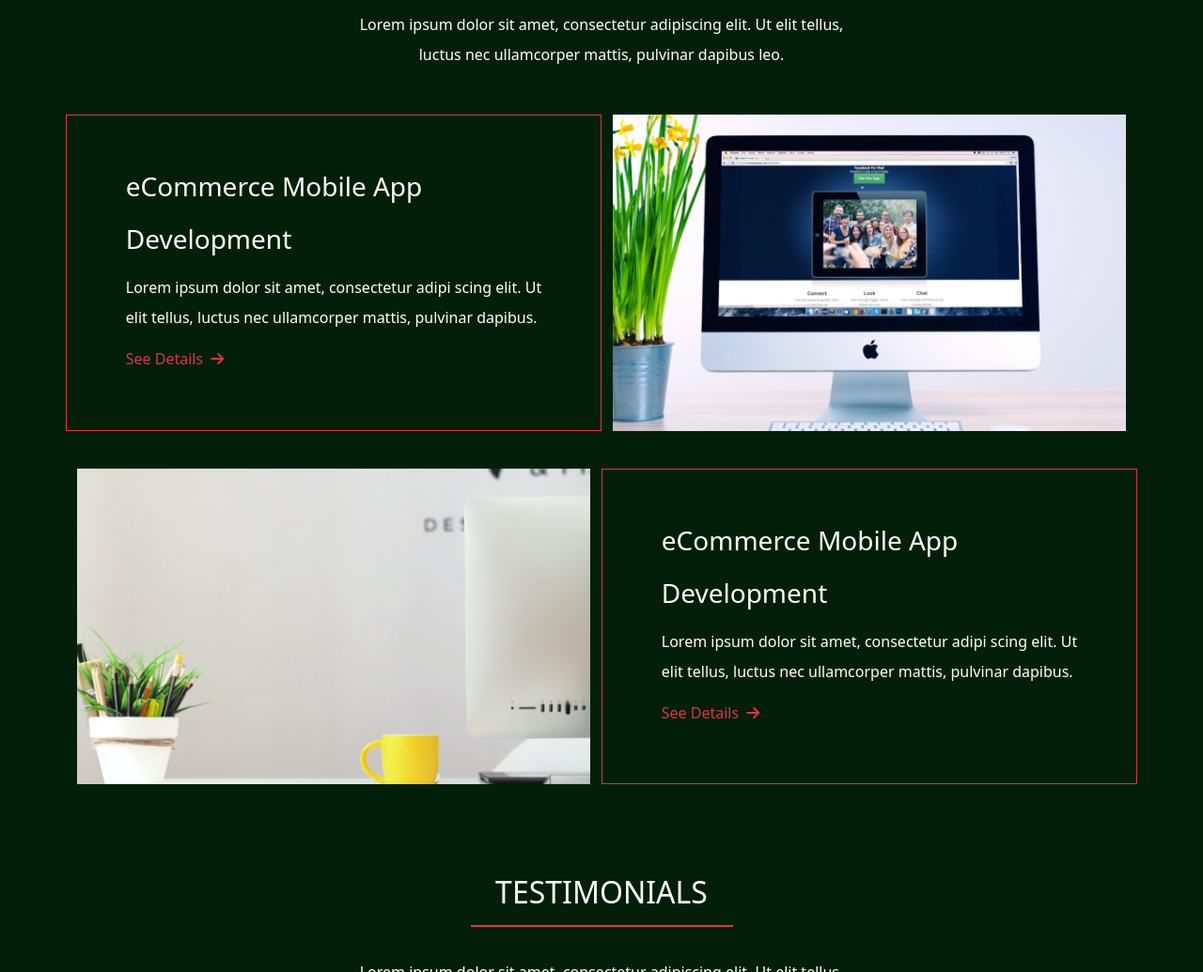
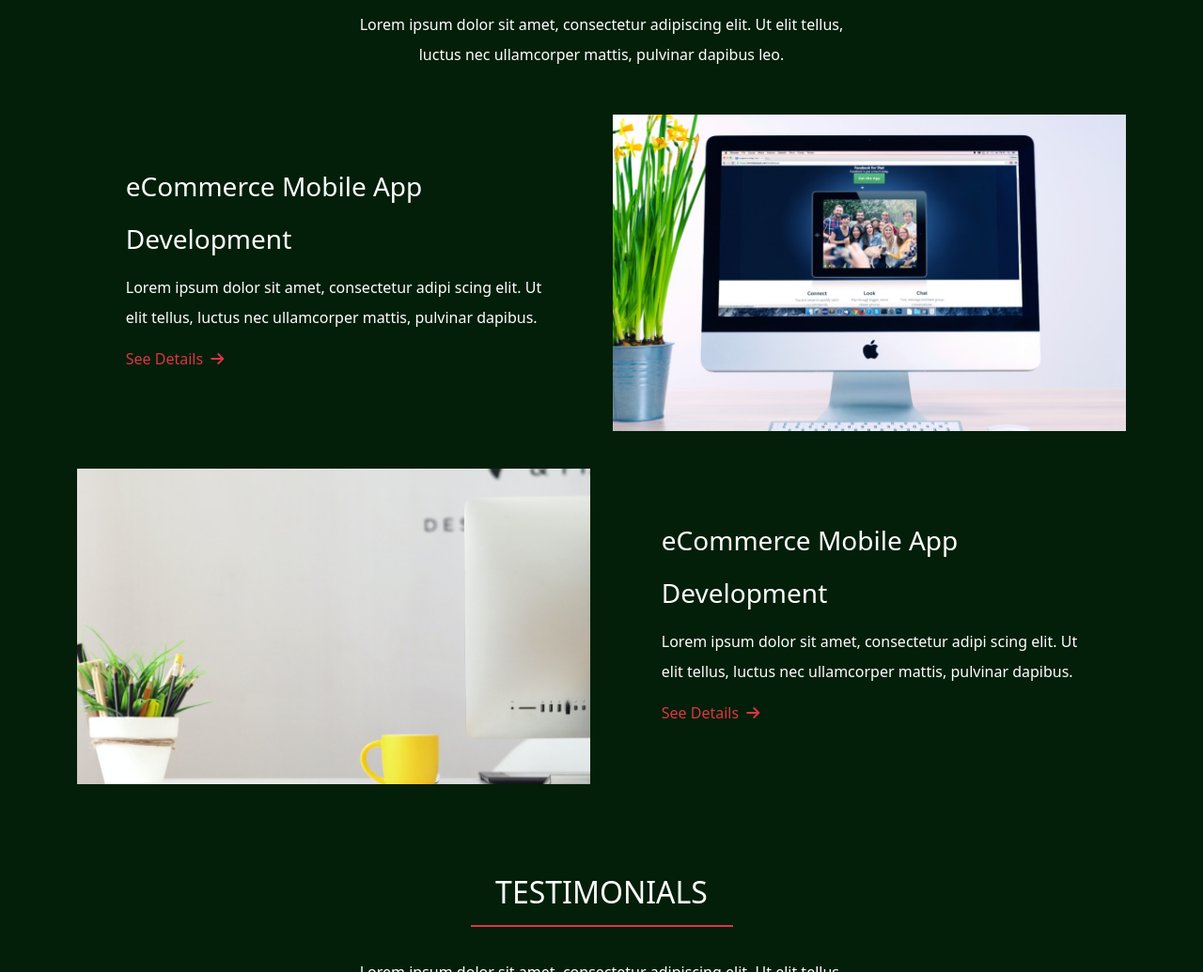
Before and after one commit to sadik-miah/portfolio, a plain HTML site: page html/index.html in a window 1280 px wide. Shown: the part 2400-3435 px from the top of the page at 94% size. Drawn offline with nearby package versions, Linux system fonts and the light colour scheme.

Commit message:
last added

```diff
--- a/html/index.html
+++ b/html/index.html
@@ -197,7 +197,7 @@
             ullamcorper mattis,
             pulvinar dapibus leo.</p>
         <div class="row row-cols-1 row-cols-sm-2 g-4">
-            <div class="col border border-1 border-danger d-flex justify-content-center align-items-center">
+            <div class="col d-flex justify-content-center align-items-center">
                 <div>
                     <h3 class="lh-lg">eCommerce Mobile App <br> Development</h3>
                     <p class="lh-lg">Lorem ipsum dolor sit amet, consectetur adipi scing elit. Ut <br> elit tellus,
@@ -213,7 +213,7 @@
             <div class="col text-center">
                 <img class="img-fluid" src="img/work2.png" alt="">
             </div>
-            <div class="col border border-1 border-danger d-flex justify-content-center align-items-center">
+            <div class="col d-flex justify-content-center align-items-center">
                 <div>
                     <h3 class="lh-lg">eCommerce Mobile App <br> Development</h3>
                     <p class="lh-lg">Lorem ipsum dolor sit amet, consectetur adipi scing elit. Ut <br> elit tellus,
```
